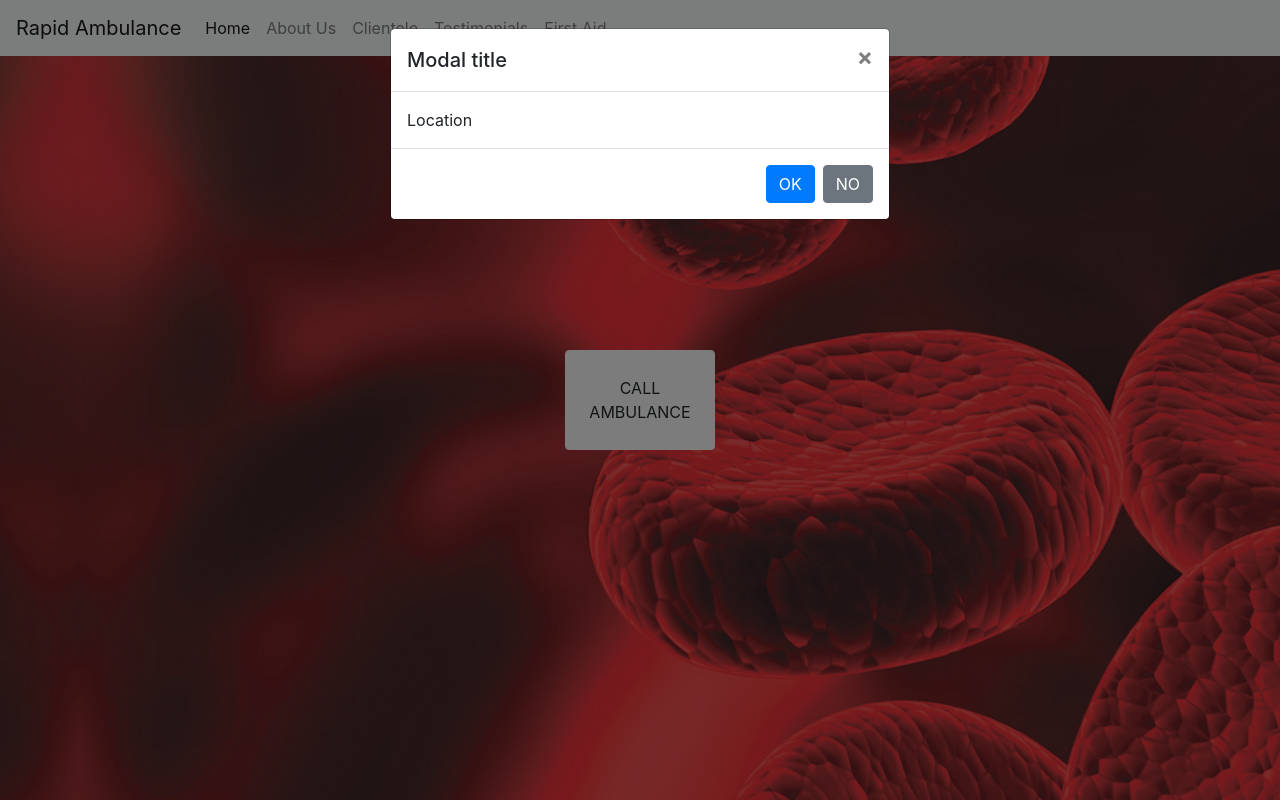
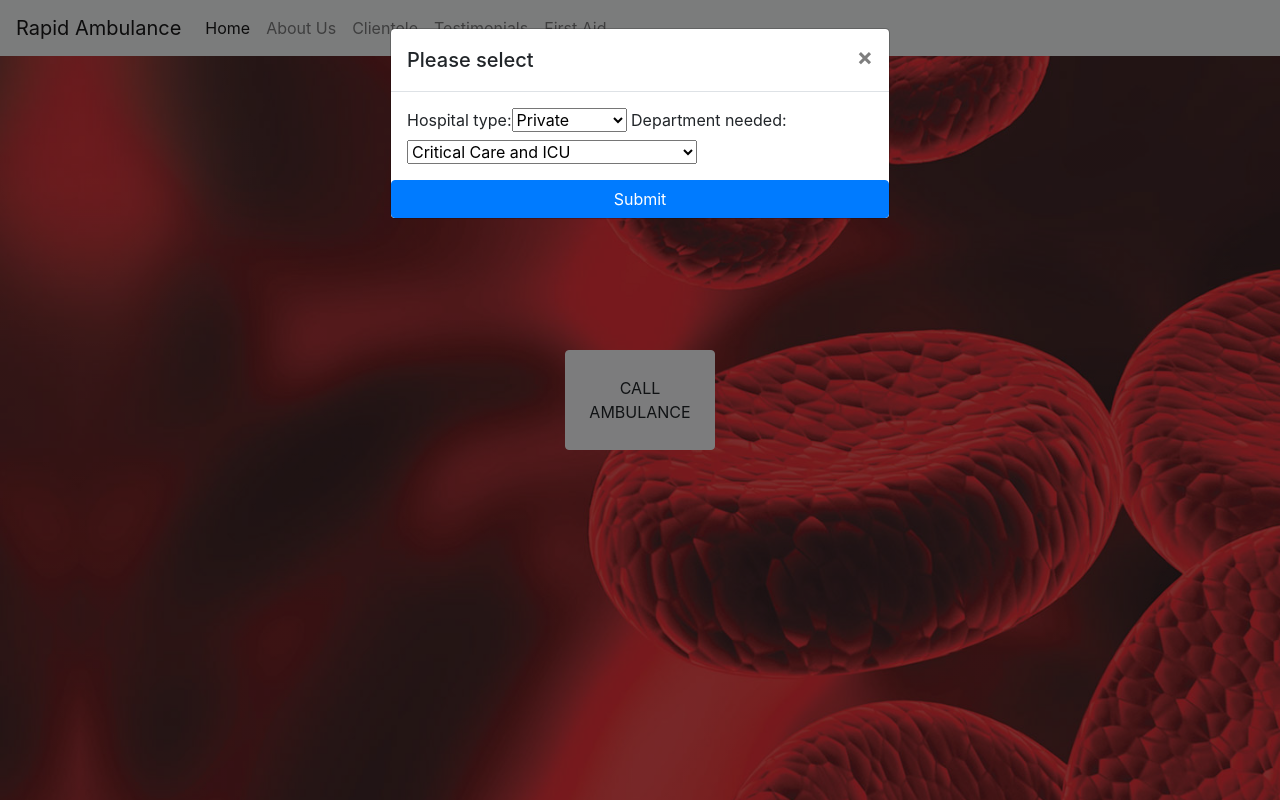
Before and after one commit to tulsyan21/Rapid-Ambulance, a Django app: page / in a window 1280 px wide, after a click on "CALL AMBULANCE". Run offline with Django 3.2, Linux system fonts and the light colour scheme; some libraries are stand-ins or nearby versions.

Commit message:
Fixed the distance issue

```diff
--- /dev/null
+++ b/main/forms.py
@@ -0,0 +1,22 @@
+from django import forms
+
+class UserInputForm(forms.Form):
+    TYPE_OPTIONS = [
+        (True, 'Private'),
+        (False, 'Government')
+    ]
+
+    DEPT_OPTIONS=[
+        (1,'Critical Care and ICU'),
+        (2,'Cancer Spciality'),
+        (3,'Cosmetic & Plastic Surgery'),
+        (4,'Neurosurgery'),
+        (5,'Emergency & Trauma Services'),
+        (6,'Anaesthesia'),
+        (7,'Blood Bank & Transfusion Medicine'),
+        (8,'Spine Surgery'),
+        (9,'Radiology'),
+        (10,'Orthopaedics')
+    ]
+    hospital_type = forms.ChoiceField(choices = TYPE_OPTIONS)
+    department_needed = forms.ChoiceField(choices = DEPT_OPTIONS)
--- a/main/urls.py
+++ b/main/urls.py
@@ -4,5 +4,5 @@ from main import views
 
 urlpatterns = [
     path('', views.index, name = 'index'),
-    path('details/', views.details, name = 'details')
+    # path('details/', views.details, name = 'details')
 ]
--- a/main/views.py
+++ b/main/views.py
@@ -1,17 +1,59 @@
-from django.shortcuts import render
+from django.shortcuts import render, redirect
 from django.http import HttpResponse
 from lib.crowdScript import CrowdNumber
 from main.models import Hospital
+from main.forms import UserInputForm
+from lib.combine import Combine
 # Create your views here.
 
 def index(request):
-    return render(request, 'main/index.html')
+    if request.method == 'POST':
+        crowdInHospital = CrowdNumber()
+        # print(crowdInHospital)
+        for hospital in Hospital.objects.all():
+            hospital.crowd = crowdInHospital
+            hospital.save()
 
-def details(request):
-    crowdInHospital = CrowdNumber()
-    print(crowdInHospital)
-    for hospital in Hospital.objects.all():
-        hospital.crowd = crowdInHospital
-        hospital.save()
+        form = UserInputForm(request.POST)
 
-    return render(request, 'main/details.html')
+        result, distance = Combine(form['department_needed'].value(),form['hospital_type'].value())
+        # print(result)
+
+        hospital = Hospital.objects.get(pk=result)
+        # print(hospital.name)
+        # index = form['department_needed'].value()
+        # dpt = form['department_needed'][index]
+        context = {
+            "inputForm": form,
+            "hospital": hospital,
+            "distance": distance
+        }
+        return render(request, 'main/details.html', context)
+    else:
+        form = UserInputForm()
+        context = {
+            "inputForm": form
+        }
+        return render(request, 'main/index.html', context)
+
+
+# def details(request):
+#     crowdInHospital = CrowdNumber()
+#     for hospital in Hospital.objects.all():
+#         hospital.crowd = crowdInHospital
+#         hospital.save()
+
+#     result = Combine(form.department_needed, form.hospital_type)
+#     # if request.method == 'POST':
+#     #     form = UserInputForm(request.POST)
+#     #     form.save()
+#     #     result = Combine(form.department_needed, form.hospital_type)
+#     #     hosp = Hospital.objects.get(id = result+1)
+#     # else:
+#     #     form = UserInputForm()
+
+
+#     # context = {
+#     #    'hospital' : hosp
+#     # }
+#     return render(request, 'main/details.html')
--- a/templates/main/index.html
+++ b/templates/main/index.html
@@ -1,7 +1,7 @@
 {% extends 'main/layouts/base.html' %}
 
 {% block content %}
-    <button type="submit" class="btn btn-light button" data-toggle="modal" data-target="#exampleModal">CALL AMBULANCE</button>
+    <button type="submit" class="btn btn-light button" data-toggle="modal" data-target="#exampleModal" id="submitButton">CALL AMBULANCE</button>
 
     <!-- Modal -->
     <div class="modal fade" id="exampleModal" tabindex="-1" role="dialog" aria-labelledby="exampleModalLabel"
@@ -9,18 +9,21 @@
         <div class="modal-dialog" role="document">
             <div class="modal-content">
                 <div class="modal-header">
-                    <h5 class="modal-title" id="exampleModalLabel">Modal title</h5>
+                    <h5 class="modal-title" id="exampleModalLabel">Please select</h5>
                     <button type="button" class="close" data-dismiss="modal" aria-label="Close">
                         <span aria-hidden="true">&times;</span>
                     </button>
                 </div>
                 <div class="modal-body">
-                    Location
+                    <form method="POST">
+                        {% csrf_token %}
+                        {{ inputForm }}
+                        </div>
+                        <button type="submit" class="btn btn-primary">Submit</button>
+                    </form>
                 </div>
-                <div class="modal-footer">
-                    <button type="button" class="btn btn-primary">OK</button>
-                    <button type="button" class="btn btn-secondary" data-dismiss="modal">NO</button>
-                </div>
+                <!-- <div class="modal-footer">
+                </div> -->
             </div>
         </div>
     </div>
--- a/templates/main/layouts/base.html
+++ b/templates/main/layouts/base.html
@@ -31,7 +31,7 @@
 
 <body>
     <nav class="navbar navbar-expand-lg navbar-light bg-light fixed-top">
-        <a class="navbar-brand" href="#">Rapid Ambulance</a>
+        <a class="navbar-brand" href="{% url 'index' %}">Rapid Ambulance</a>
         <button class="navbar-toggler" type="button" data-toggle="collapse" data-target="#navbarSupportedContent"
             aria-controls="navbarSupportedContent" aria-expanded="false" aria-label="Toggle navigation">
             <span class="navbar-toggler-icon"></span>
```
Also changed, not shown: requirements.txt (+14 -0 lines), static/main/JS/script.js (+0 -11 lines), templates/main/details.html (+7 -29 lines), templates/main/about.html (added).
